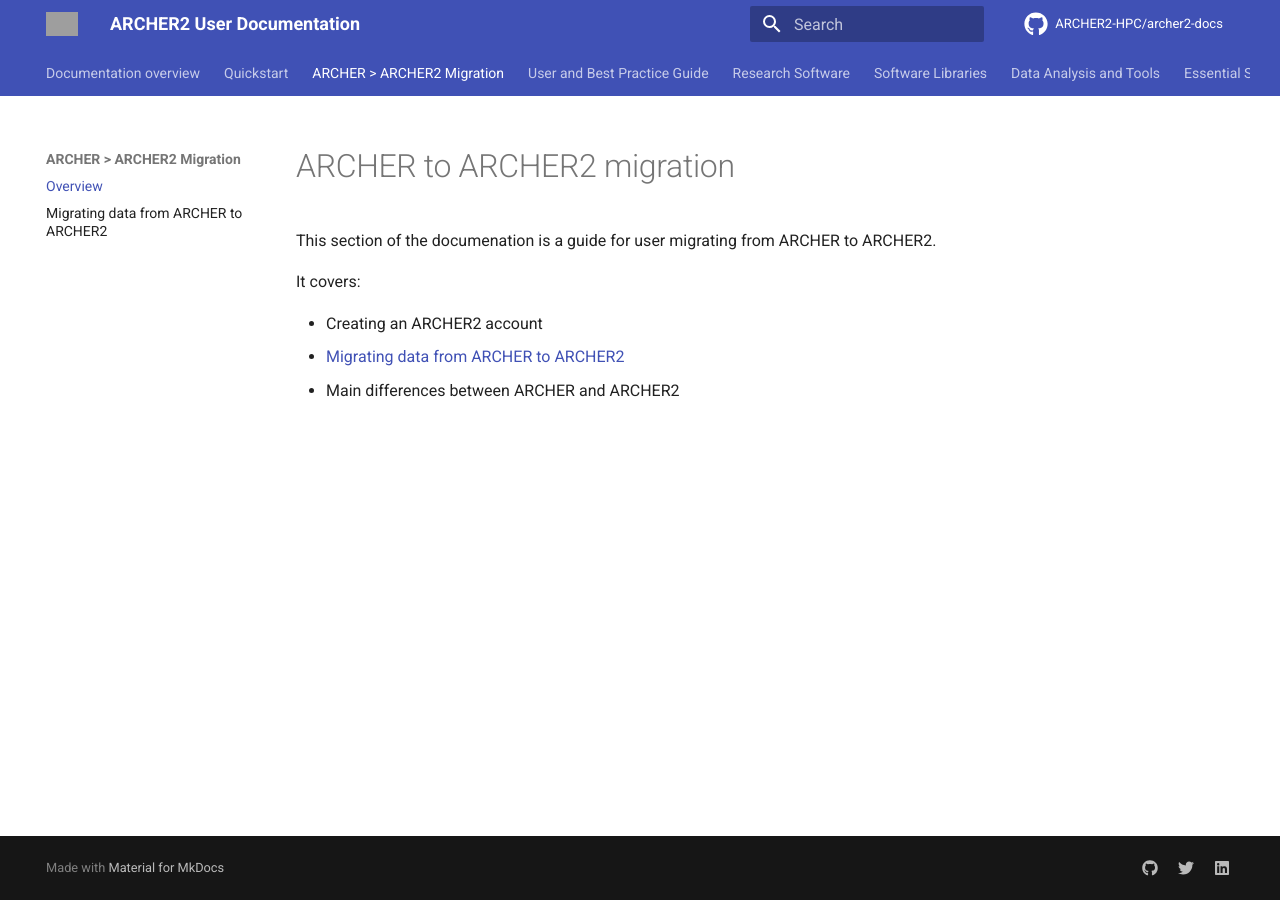
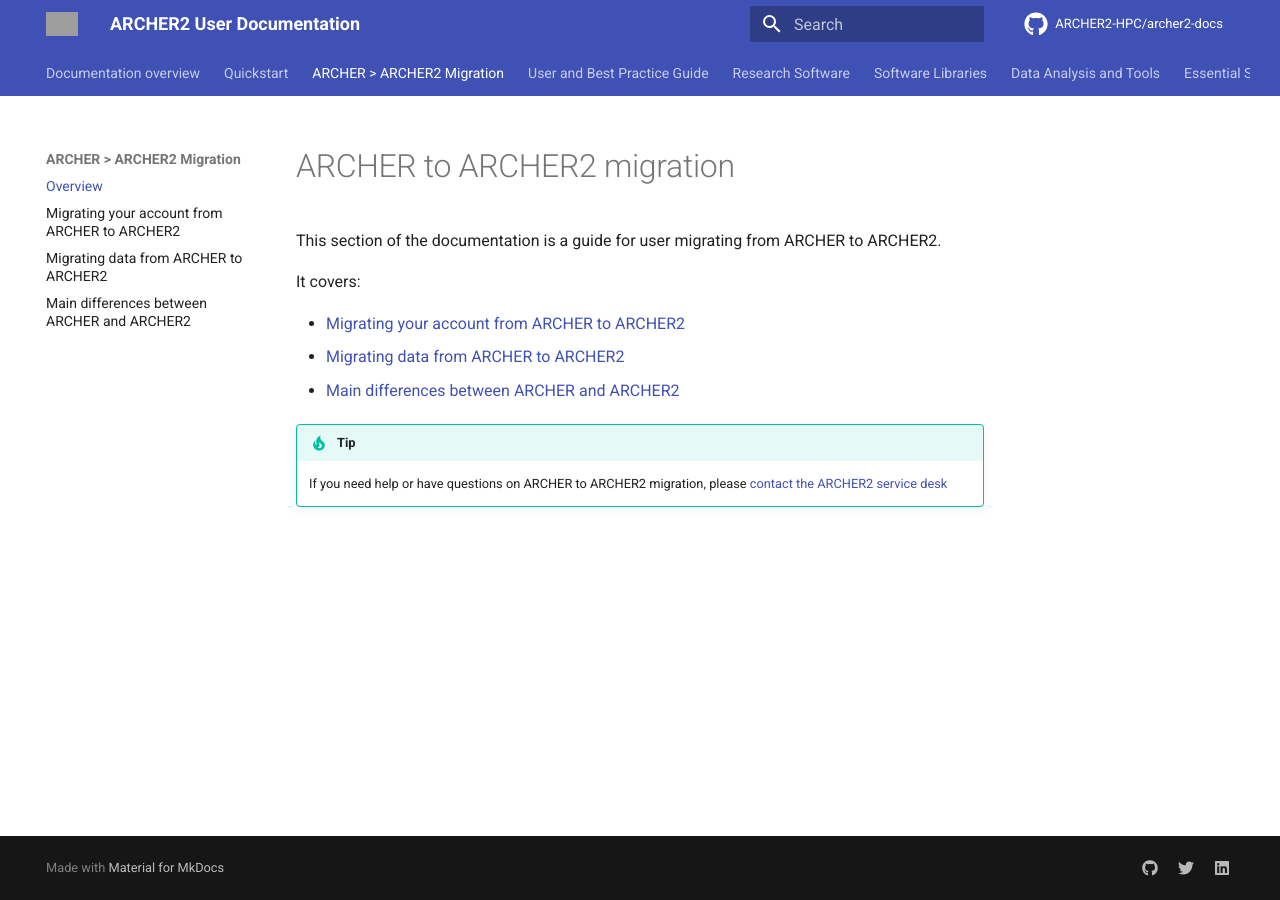
Before and after one commit to ARCHER2-HPC/archer2-docs, an MkDocs documentation site: the page built from docs/archer-migration/index.md, in a window 1280 px wide. Built offline with MkDocs 1.6.1 and Material for MkDocs 9.7.7, drawn with Linux system fonts in a browser that asks for light colours; comment, search, counter and statistics services are not loaded; grey boxes are pictures that could not be loaded.

Commit message:
Adds info from user mailing on ARCHER to ARCHER2 migration

```diff
--- a/docs/archer-migration/index.md
+++ b/docs/archer-migration/index.md
@@ -1,10 +1,14 @@
 # ARCHER to ARCHER2 migration
 
-This section of the documenation is a guide for user migrating from ARCHER
+This section of the documentation is a guide for user migrating from ARCHER
 to ARCHER2.
 
 It covers:
 
-   - Creating an ARCHER2 account
+   - [Migrating your account from ARCHER to ARCHER2](account-migration.md)
    - [Migrating data from ARCHER to ARCHER2](data-migration.md)
-   - Main differences between ARCHER and ARCHER2
+   - [Main differences between ARCHER and ARCHER2](archer2-differences.md)
+
+!!! tip
+    If you need help or have questions on ARCHER to ARCHER2 migration,
+    please [contact the ARCHER2 service desk](https://www.archer2.ac.uk/support-access/servicedesk.html)
--- a/mkdocs.yml
+++ b/mkdocs.yml
@@ -38,7 +38,9 @@
     - "Quickstart for developers": quick-start/quickstart-developers.md
   - "ARCHER > ARCHER2 Migration":
     - "Overview": archer-migration/index.md
+    - "Migrating your account from ARCHER to ARCHER2": archer-migration/account-migration.md
     - "Migrating data from ARCHER to ARCHER2": archer-migration/data-migration.md
+    - "Main differences between ARCHER and ARCHER2": archer-migration/archer2-differences.md
   - "User and Best Practice Guide":
     - "Overview": user-guide/index.md
     - "Connecting to ARCHER2": user-guide/connecting.md
```
Also changed, not shown: docs/archer-migration/account-migration.md (added, +99 -0 lines), docs/archer-migration/archer2-differences.md (added, +29 -0 lines).
